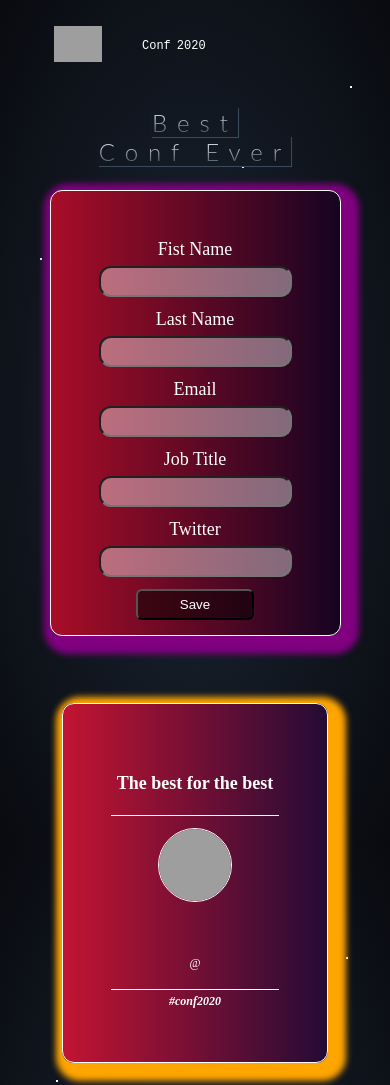
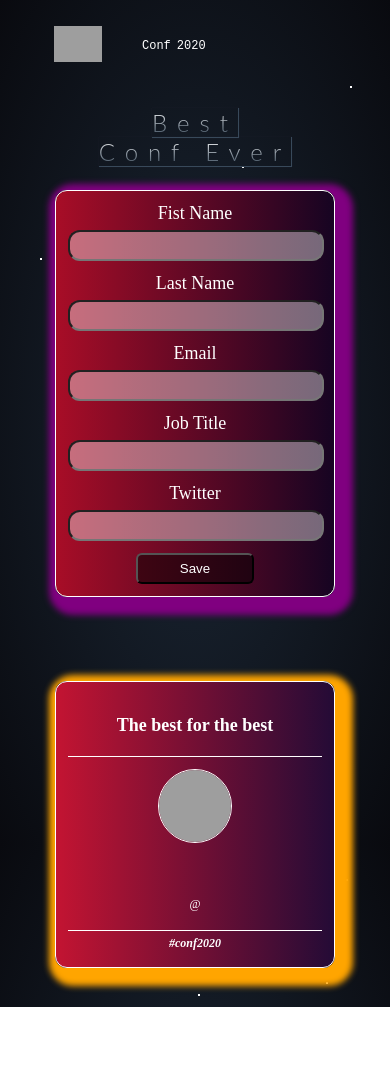
Before and after one commit to BernardoAguayoOrtega/react-manage-conf, a React (Create React App) app in the folder app/: page / in a window 390 px wide. After the commit the page ends 1007 px from the top, so only its background shows below. Built offline with nearby package versions, Linux system fonts and the light colour scheme; grey boxes are pictures that could not be loaded.

Commit message:
start badges page

```diff
--- a/app/src/components/styles/Badge.css
+++ b/app/src/components/styles/Badge.css
@@ -60,10 +60,10 @@
 	/*badge styles*/
 	.badge {
 		margin-top: 5rem;
-		max-width: 70%;
+		min-width: 90%;
 		box-shadow: 0.5rem 0.5rem 0.5rem 1rem orange;
 		grid-area: badge;
-		padding: 4rem;
+		padding: 1rem;
 	}
 
 	/*header avatar*/
--- a/app/src/components/styles/BadgeForm.css
+++ b/app/src/components/styles/BadgeForm.css
@@ -47,15 +47,15 @@ button {
 @media screen and (min-width: 320px) and (max-width: 424px) {
 	/*badge form container*/
 	.badge-form-container {
-		max-height: 35rem;
-		min-width: 70%;
+		max-height: 40rem;
 		box-shadow: 0.5rem 0.5rem 0.5rem 1rem purple;
 		grid-area: form;
+		width: 90%;
 	}
 
 	/*badge form*/
 	.badge-form {
-		padding: 3rem;
+		padding: 0rem;
 	}
 
 	/*label*/
@@ -65,6 +65,7 @@ button {
 
 	/*input*/
 	input {
+		width: 20rem;
 		padding: 0.5rem;
 	}
 
```
Also changed, not shown: app/src/pages/Badges.jsx (added).
